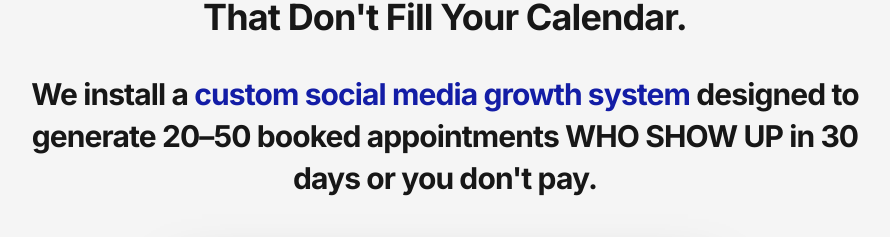
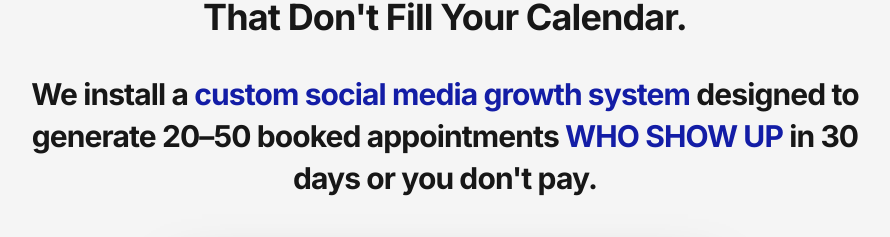
Before and after one commit to Jojo42011/Systemize-Landing, a Next.js app: page / in a window 1280 px wide. Shown: the part 149-386 px from the top of the page, without its empty margins (195-1085 px from the left). Built offline with nearby package versions, Linux system fonts and the light colour scheme; no server answers.

Commit message:
Highlight appointment attendance copy in blue

```diff
--- a/app/page.tsx
+++ b/app/page.tsx
@@ -38,7 +38,7 @@ export default function Home() {
             <span className="mt-8 block text-xl leading-relaxed sm:text-2xl sm:leading-relaxed lg:text-3xl lg:leading-[1.4]">
               We install a{" "}
               <strong className="font-bold text-accent">custom social media growth system</strong>{" "}
-              designed to generate 20–50 booked appointments WHO SHOW UP in 30 days or you don&apos;t pay.
+              designed to generate 20–50 booked appointments <span className="text-accent">WHO SHOW UP</span> in 30 days or you don&apos;t pay.
             </span>
           </h1>
 
```
